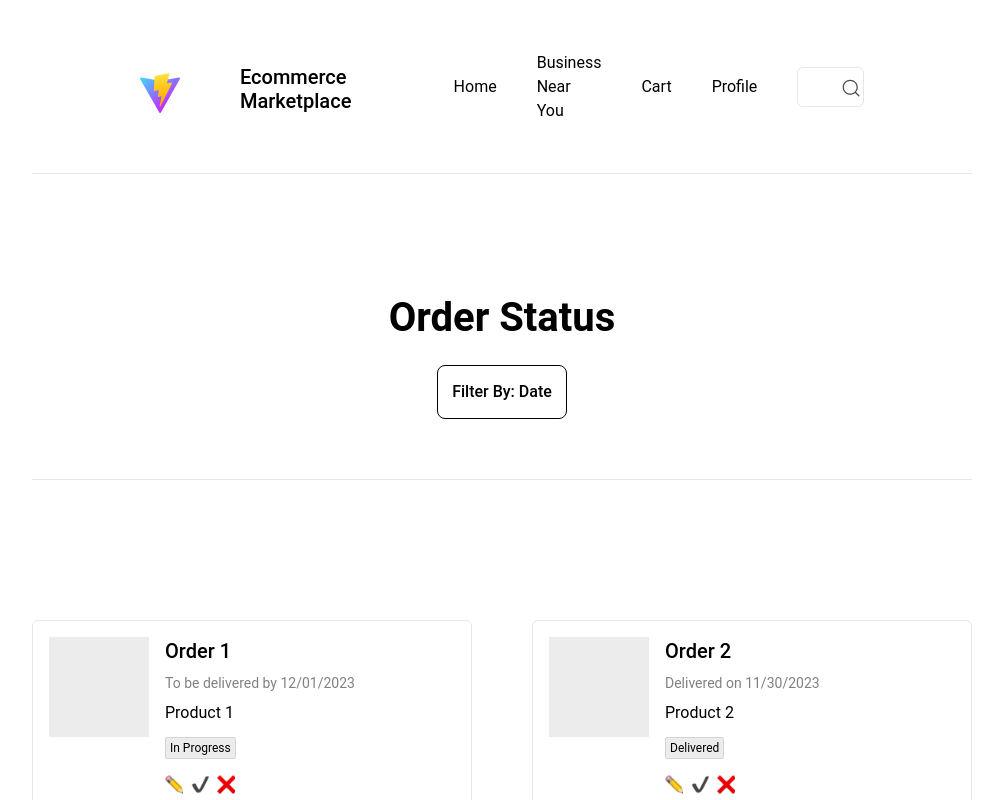
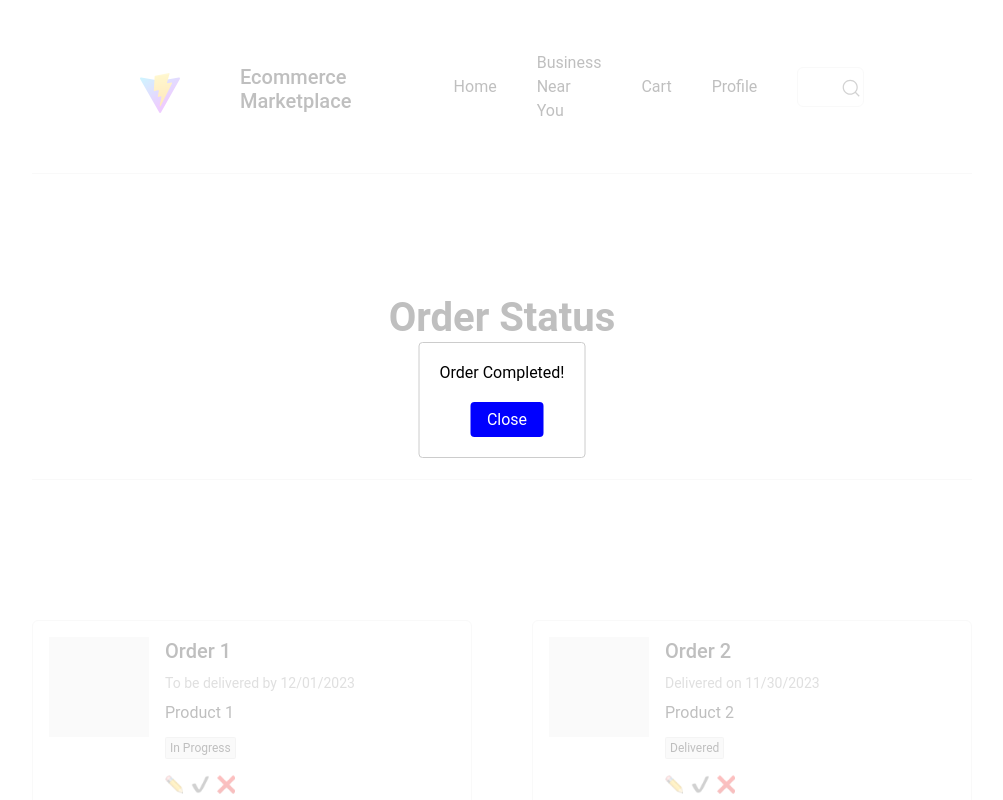
Before and after one commit to taiteng/UXDProject, a React (Vite) app: page /orderstatuspage in a window 1280 px wide. Both pictures are taken after a click on the picture 338 px from the left and 784 px from the top of the page. Shown: the top 800 px of the page, without its empty margins (138-1141 px from the left). Built offline with nearby package versions, Linux system fonts and the light colour scheme; a web font is replaced by a local one.

Commit message:
added modal

```diff
--- a/src/pages/OrderStatusPage.jsx
+++ b/src/pages/OrderStatusPage.jsx
@@ -18,15 +18,19 @@ const OrderStatusPagePage = () => {
   };
 
   const handleStatus = (order) => {
+    openPopup();
+    setReq('Status');
     console.log(`Status order: Delivered`);
   };
 
   const handleDelete = (order) => {
     openPopup();
+    setReq('Delete');
     console.log(`Deleted order: ${order}`);
   };
 
   const [isPopupOpen, setPopupOpen] = useState(false);
+  const [req, setReq] = useState('');
 
   const openPopup = () => {
       setPopupOpen(true);
@@ -102,7 +106,7 @@ const OrderStatusPagePage = () => {
           contentLabel="Order Deleted"
         >
           <div>
-            <h2>Order Deleted Successfully!</h2>
+            {req == 'Status' ? <h2>Order Completed!</h2> : <h2>Order Deleted Successfully!</h2>}
             <div className="action-buttons">
               <button className="close-button" style={{ backgroundColor: 'blue' }} onClick={closePopup}>Close</button>
             </div>
```
